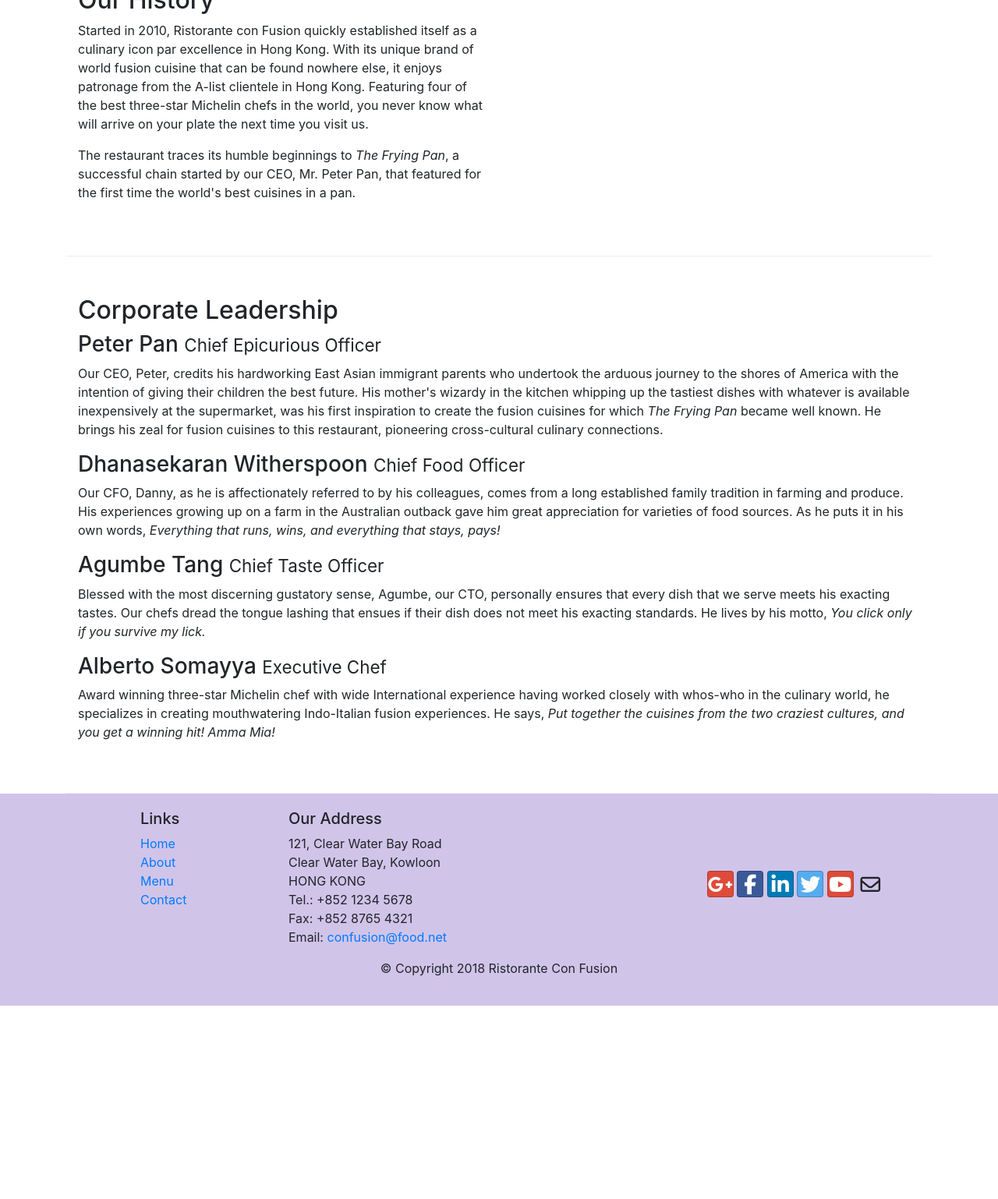
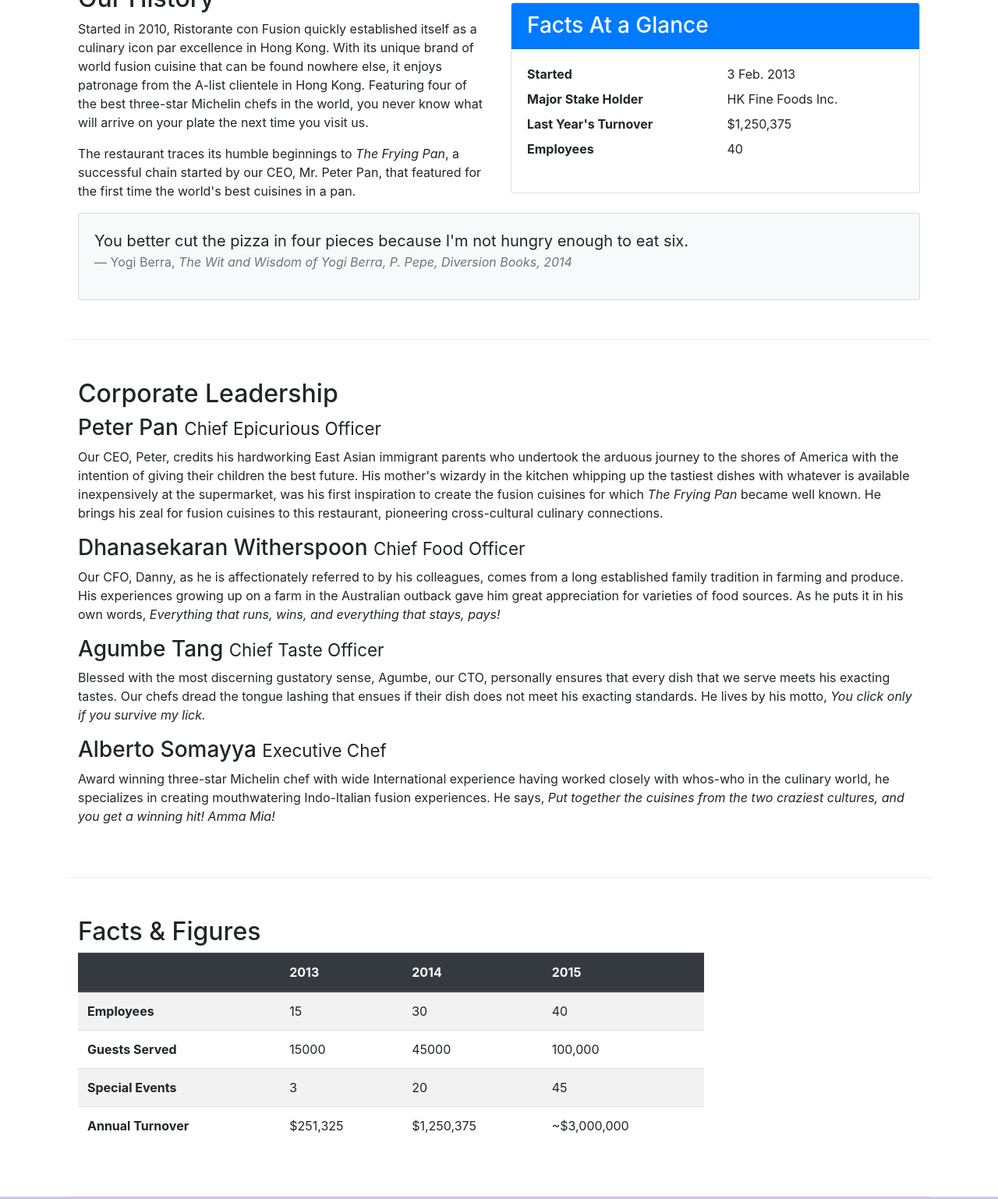
Before and after one commit to ramshaanadeem/git-test, a website: page aboutus.html in a window 1280 px wide. Shown: the part 536-2074 px from the top of the page at 78% size. Before the commit the page ends 1826 px from the top, so only its background shows below. Drawn offline with nearby package versions, Linux system fonts and the light colour scheme.

Commit message:
tables and cards

```diff
--- a/aboutus.html
+++ b/aboutus.html
@@ -63,8 +63,37 @@
                 <p>Started in 2010, Ristorante con Fusion quickly established itself as a culinary icon par excellence in Hong Kong. With its unique brand of world fusion cuisine that can be found nowhere else, it enjoys patronage from the A-list clientele in Hong Kong.  Featuring four of the best three-star Michelin chefs in the world, you never know what will arrive on your plate the next time you visit us.</p>
                 <p>The restaurant traces its humble beginnings to <em>The Frying Pan</em>, a successful chain started by our CEO, Mr. Peter Pan, that featured for the first time the world's best cuisines in a pan.</p>
             </div>
-            <div>
-            </div>
+            <!-- <div class="col-sm"> -->
+                <div class="col-12 col-sm-6">
+                    <div class="card">
+                        <h3 class="card-header bg-primary text-white">Facts At a Glance</h3>
+                        <div class="card-body">
+                            <dl class="row">
+                                <dt class="col-6">Started</dt>
+                                <dd class="col-6">3 Feb. 2013</dd>
+                                <dt class="col-6">Major Stake Holder</dt>
+                                <dd class="col-6">HK Fine Foods Inc.</dd>
+                                <dt class="col-6">Last Year's Turnover</dt>
+                                <dd class="col-6">$1,250,375</dd>
+                                <dt class="col-6">Employees</dt>
+                                <dd class="col-6">40</dd>
+                            </dl>
+                        </div>
+                    </div>
+                </div>
+                <div class="col-12">
+                    <div class="card card-body bg-light">
+                        <blockquote class="blockquote">
+                            <p class="mb-0">You better cut the pizza in four pieces because
+                                I'm not hungry enough to eat six.</p>
+                            <footer class="blockquote-footer">Yogi Berra,
+                                <cite title="Source Title">The Wit and Wisdom of Yogi Berra,
+                                P. Pepe, Diversion Books, 2014</cite>
+                            </footer>
+                        </blockquote>
+                    </div>
+                </div>
+            <!-- </div> -->
         </div>
 
 
@@ -80,6 +109,52 @@
                 <h3>Alberto Somayya <small>Executive Chef</small></h3>
                 <p class="d-none d-sm-block">Award winning three-star Michelin chef with wide International experience having worked closely with whos-who in the culinary world, he specializes in creating mouthwatering Indo-Italian fusion experiences. He says, <em>Put together the cuisines from the two craziest cultures, and you get a winning hit! Amma Mia!</em></p>
             </div>
+       </div>
+       <div class="row row-content">
+           <div class="col-12 col-sm-9">
+               <h2>Facts &amp; Figures</h2>
+                 <div class="table-responsive">
+                    <table class="table table-striped">
+                        <thead class="thead-dark">
+                            <tr>
+                                <th>&nbsp;</th>
+                                <th>2013</th>
+                                <th>2014</th>
+                                <th>2015</th>
+                            </tr>
+                        </thead>
+                        <tbody>
+                            <tr>
+                                <th>Employees</th>
+                                <td>15</td>
+                                <td>30</td>
+                                <td>40</td>
+                            </tr>
+                            <tr>
+                                <th>Guests Served</th>
+                                <td>15000</td>
+                                <td>45000</td>
+                                <td>100,000</td>
+                            </tr>
+                            <tr>
+                                <th>Special Events</th>
+                                <td>3</td>
+                                <td>20</td>
+                                <td>45</td>
+                            </tr>
+                            <tr>
+                                <th>Annual Turnover</th>
+                                <td>$251,325</td>
+                                <td>$1,250,375</td>
+                                <td>~$3,000,000</td>
+                            </tr>
+                        </tbody>
+                    </table>
+                </div>
+           </div>
+           <div class="col-12 col-sm-3">
+
+           </div>
        </div>
 
     </div>
```
